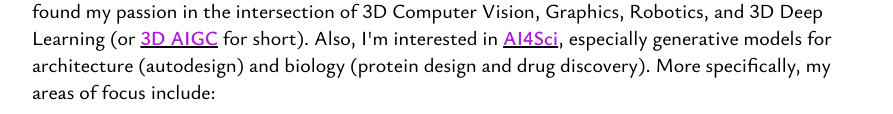
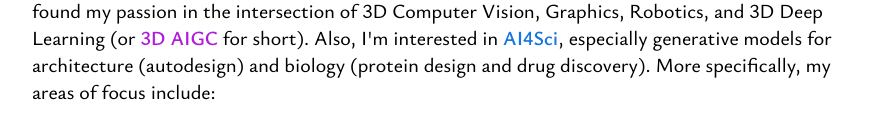
Before and after one commit to xhanxu/xhanxu.github.io, a plain HTML site: page index.html in a window 1280 px wide. Shown: the part 530-644 px from the top of the page, without its empty margins (186-1079 px from the left). Drawn offline with nearby package versions, Linux system fonts and the light colour scheme; no server answers; some icons are missing.

Commit message:
Update index.html

```diff
--- a/index.html
+++ b/index.html
@@ -214,8 +214,8 @@
               <a href="https://www.en.sdu.edu.cn/">Shandong University</a> in
               2023, during which I worked closely with
               <a href="https://xiaomengbai.github.io/">Mengbai Xiao</a>. I found my passion in the intersection of 3D Computer Vision,
-              Graphics, Robotics, and 3D Deep Learning (or <u><a style="color: rgb(175, 29, 219)">3D AIGC</a></u> for short).
-              Also, I'm interested in <u><strong style="color: rgb(175, 29, 219)">AI4Sci</strong></u>, especially generative models for architecture (autodesign) and biology (protein design and drug discovery).
+              Graphics, Robotics, and 3D Deep Learning (or <a style="color: rgb(175, 29, 219)">3D AIGC</a> for short).
+              Also, I'm interested in <a style="color: rgb(22, 117, 224)">AI4Sci</a>, especially generative models for architecture (autodesign) and biology (protein design and drug discovery).
               More specifically, my areas of focus include:
               <ul>
                 <li>3D Scene/Shape Generation and Understanding</li>
```
